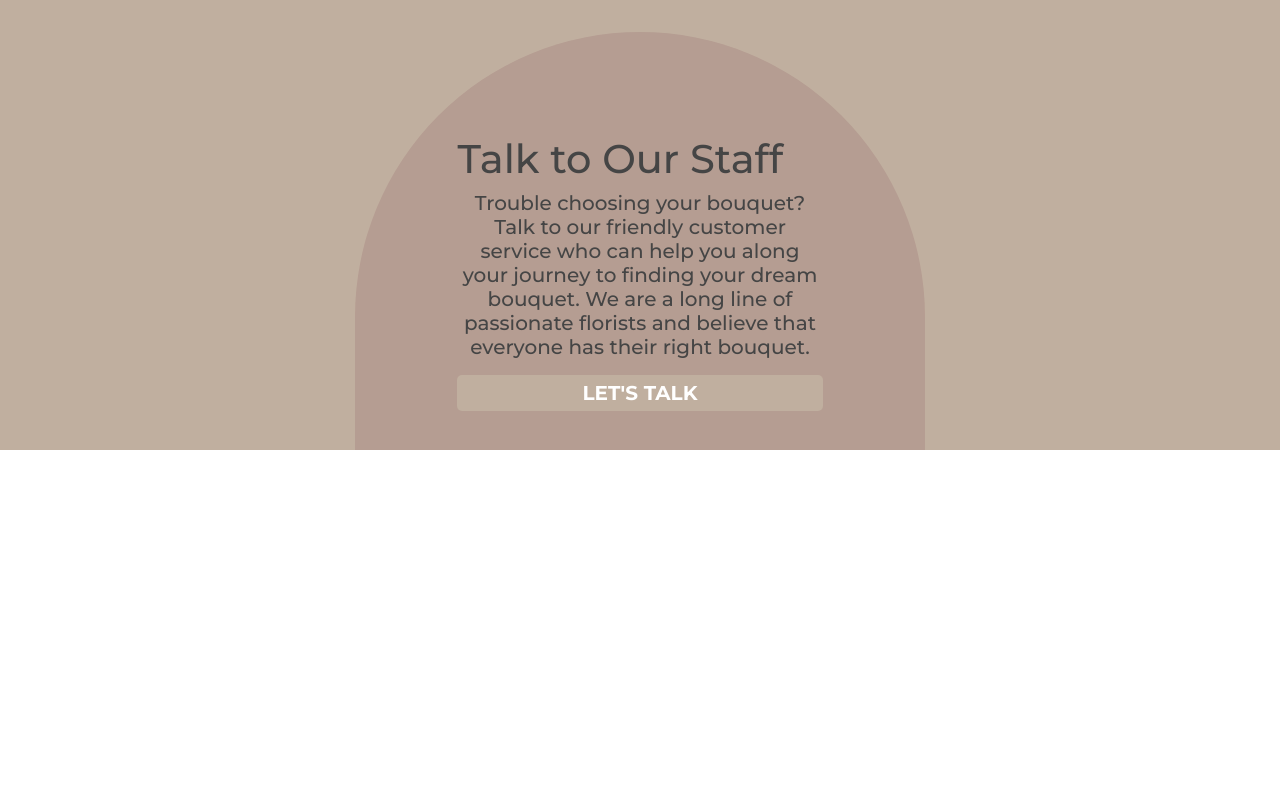
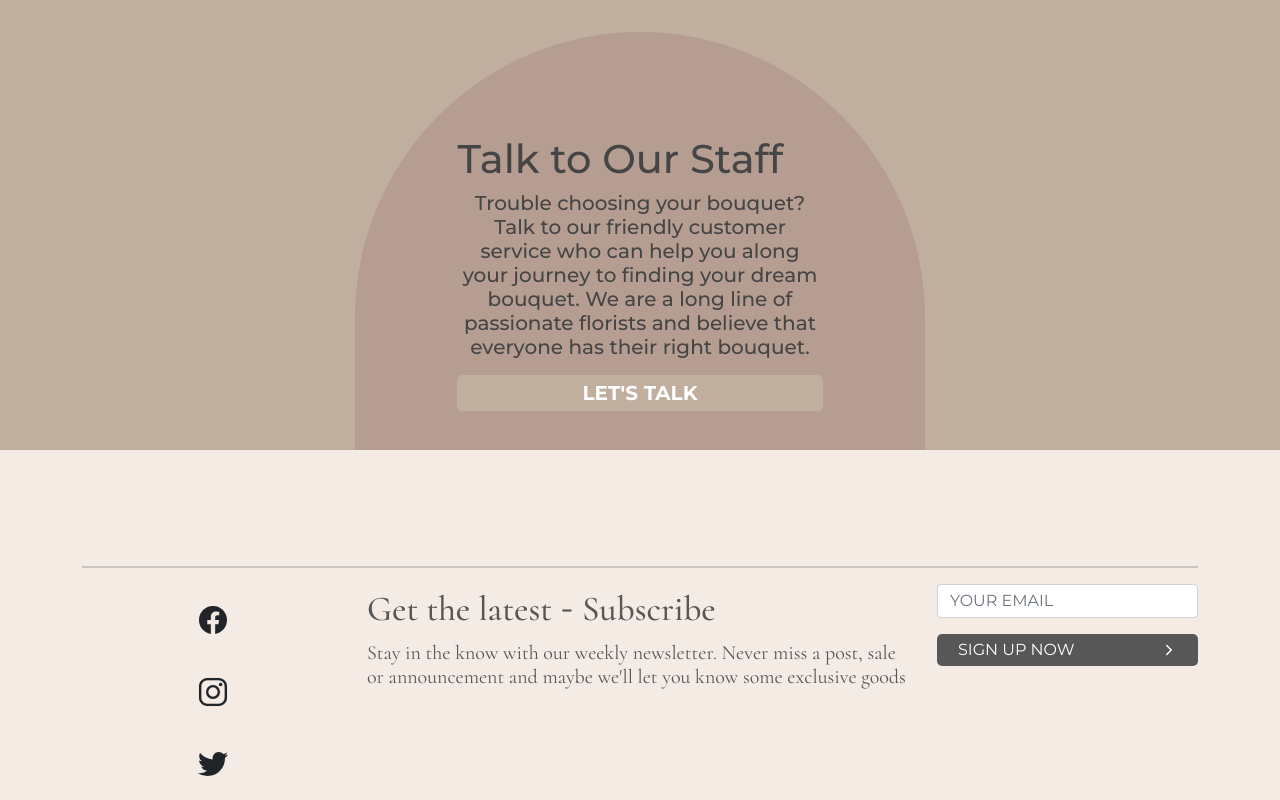
Before and after one commit to antoniokrystal/Dried-Flowers-Landing-Page, a plain HTML site: page index.html in a window 1280 px wide. Shown: the part 2803-3603 px from the top of the page. Before the commit the page ends 3253 px from the top, so only its background shows below. Drawn offline with nearby package versions, Linux system fonts and the light colour scheme.

Commit message:
4th section
-- Footer/Newsletter Section

```diff
--- a/assets/style.css
+++ b/assets/style.css
@@ -240,3 +240,70 @@
     padding: 8vw 8vw 3vw;
     margin-top: 75px;
 }
+
+.footer-section{
+    background-color: #F4EBE4;
+    padding-top: 100px;
+}
+
+.divider{
+    border-top: 2px solid #575757;
+    width: 100%;
+}
+
+.soc-icons{
+    font-size: 32px;
+    padding: 20px 0px;
+}
+
+.footer-header{
+    font-family: 'Cormorant';
+    font-style: normal;
+    font-weight: 500;
+    font-size: 35px;
+    line-height: 48px;
+    color: #575757;
+}
+
+.footer-dash{
+    font-family: 'Montserrat';
+    font-weight: 300;
+    font-size: 35px;
+    line-height: 48px;
+    color: #575757;
+}
+
+.footer-para{
+    font-family: 'Cormorant';
+    font-style: normal;
+    font-weight: 400;
+    font-size: 20px;
+    line-height: 24px;
+    color: #575757;
+}
+
+.email-it{
+    font-family: 'Montserrat';
+    font-style: normal;
+    font-weight: 400;
+    font-size: 16px;
+    line-height: 20px;
+    color: #575757;
+}
+
+.form-control:focus{
+    border:1px solid #000;
+    box-shadow: none;
+}
+
+.btn-sign-up-img{
+    font-family: 'Montserrat';
+    font-style: normal;
+    font-weight: 400;
+    font-size: 16px;
+    line-height: 20px;
+    color: #FFFFFF;
+    background-color: #575757;
+    border-radius: 5px;
+    padding: 5px 20px;
+}
--- a/index.html
+++ b/index.html
@@ -134,6 +134,33 @@
       </div>
     </div>
   </div>
+
+  <div class="footer-section">
+    <div class="container container-fluid">
+      <div class="div-line-divider">
+        <hr class="divider">
+      </div>
+      <div class="row">
+        <div class="col-3 d-flex flex-column align-items-center">
+          <ion-icon name="logo-facebook" class="soc-icons"></ion-icon>
+          <ion-icon name="logo-instagram"  class="soc-icons"></ion-icon>
+          <ion-icon name="logo-twitter" class="soc-icons"></ion-icon>
+        </div>
+        <div class="col-6">
+          <h1 class="footer-header">Get the latest <span class="footer-dash">-</span>  Subscribe</h1>
+          <p class="footer-para">Stay in the know with our weekly newsletter. Never miss a post, sale or announcement and maybe we'll let you know some exclusive goods</p>
+        </div>
+        <div class="col-3">
+          <div class="mb-3">
+            <input type="email" class="form-control email-it" id="exampleFormControlInput1" placeholder="YOUR EMAIL">
+          </div>
+          <div class="mb-3">
+            <a class="btn btn-sign-up-img d-flex align-items-center justify-content-between" href="#" role="button">SIGN UP NOW <ion-icon name="chevron-forward-outline" ></ion-icon> </a>
+          </div>
+        </div>
+      </div>
+    </div>
+  </div>
     <!-- Optional JavaScript; choose one of the two! -->
 
     <!-- Option 1: Bootstrap Bundle with Popper -->
```
